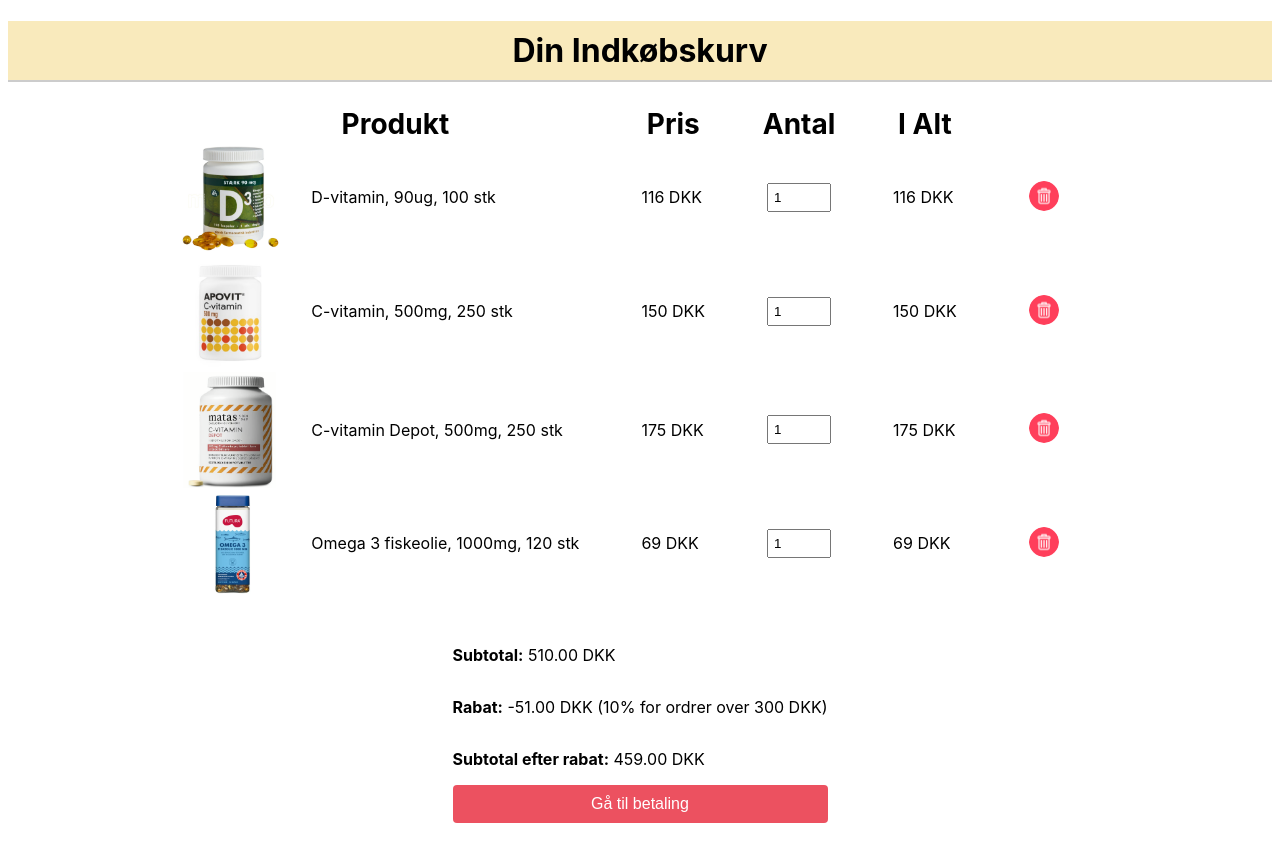
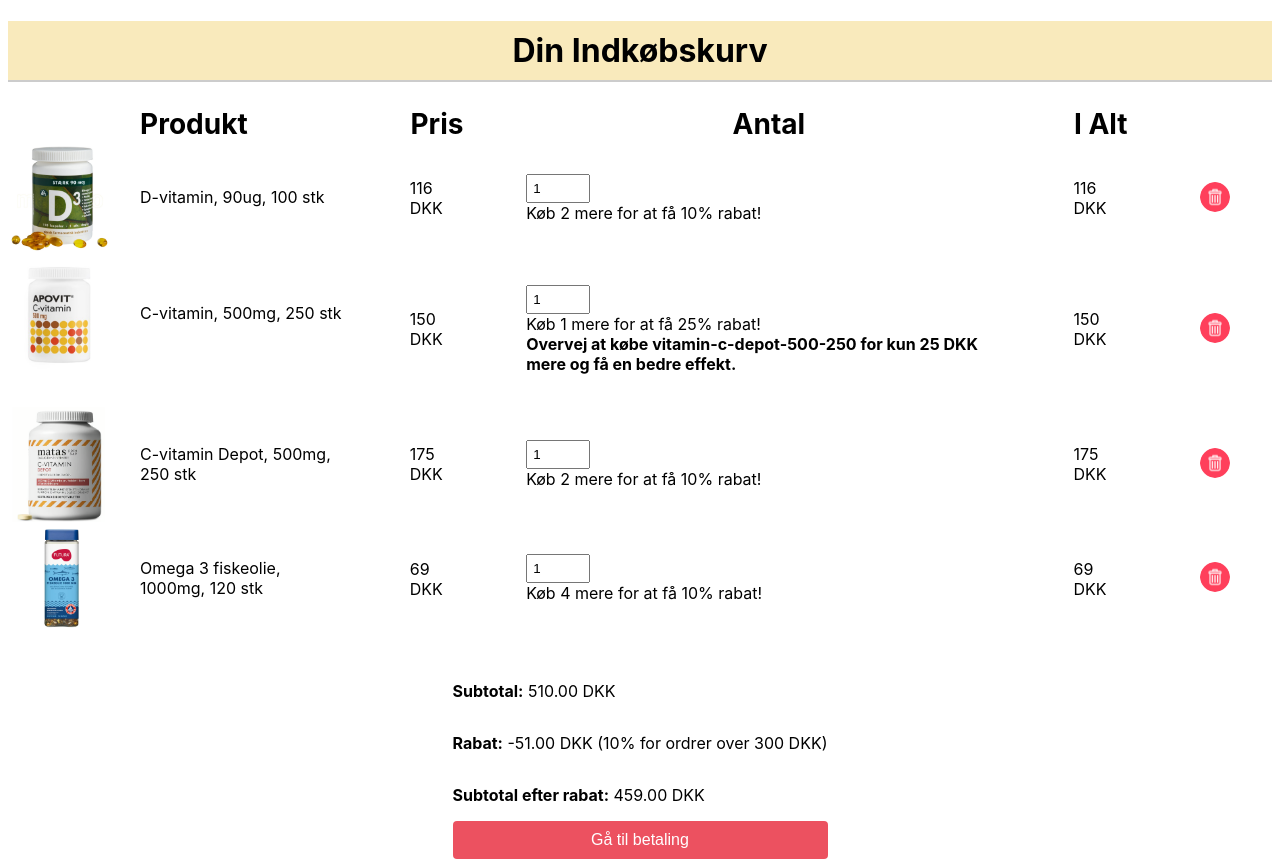
Before and after one commit to NumanBashir/CheckoutFlowReactProject, a React (Vite) app: page / in a window 1280 px wide. Before the commit the page ends 831 px from the top, so only its background shows below. Built offline with nearby package versions, Linux system fonts and the light colour scheme.

Commit message:
nugde begge dele

```diff
--- a/src/components/ProductRow/ProductRow.tsx
+++ b/src/components/ProductRow/ProductRow.tsx
@@ -16,10 +16,24 @@ const ProductRow: React.FC<ProductRowProps> = ({
 }) => {
   const [quantity, setQuantity] = useState(1);
   const [total, setTotal] = useState(product.price);
+  const [nearRebateThreshold, setNearRebateThreshold] = useState(false);
 
+  // Antager at logik for at finde upsell produkt er på plads
+  const upsellMessage =
+    product.upsellProductId === "vitamin-c-depot-500-250" ? (
+      <strong>
+        Overvej at købe {product.upsellProductId} for kun 25 DKK mere og få en
+        bedre effekt.
+      </strong>
+    ) : (
+      ""
+    );
   useEffect(() => {
     var newTotal;
-    if (quantity >= product.rebateQuantity) {
+    const isEligibleForRebate = quantity >= product.rebateQuantity;
+    const quantityToRebate = product.rebateQuantity - quantity;
+
+    if (isEligibleForRebate) {
       newTotal = quantity * product.price * (1 - product.rebatePercent / 100);
     } else {
       newTotal = product.price * quantity;
@@ -27,6 +41,8 @@ const ProductRow: React.FC<ProductRowProps> = ({
 
     setTotal(newTotal);
     onTotalChange(product.id, newTotal);
+
+    setNearRebateThreshold(quantityToRebate > 0 && quantityToRebate <= 4);
   }, [quantity, product, onTotalChange]);
 
   const handleQuantityChange = (event: React.ChangeEvent<HTMLInputElement>) => {
@@ -60,6 +76,14 @@ const ProductRow: React.FC<ProductRowProps> = ({
             value={quantity}
             onChange={handleQuantityChange}
           />
+          {nearRebateThreshold && (
+            <div className="rebate-nudge">
+              Køb {product.rebateQuantity - quantity} mere for at få{" "}
+              {product.rebatePercent}% rabat!
+            </div>
+          )}
+          {/* Tilføjelse af upsell besked */}
+          {upsellMessage && <div className="upsell-nudge">{upsellMessage}</div>}
         </td>
         <td>{total} DKK</td>
         <td>
--- a/src/components/ProductTable/ProductTable.tsx
+++ b/src/components/ProductTable/ProductTable.tsx
@@ -44,6 +44,15 @@ const ProductTable: React.FC<ProductTableProps> = ({ products }) => {
 
   const discount = subtotal > 300 ? subtotal * 0.1 : 0;
   const newSubtotal = subtotal - discount;
+
+  //Tilføjelse af tom kurv meddelelse
+  if (displayedProducts.length === 0) {
+    return (
+      <div className="empty-cart-message">
+        <p>Kurven er tom</p>
+      </div>
+    );
+  }
 
   return (
     <>
```
